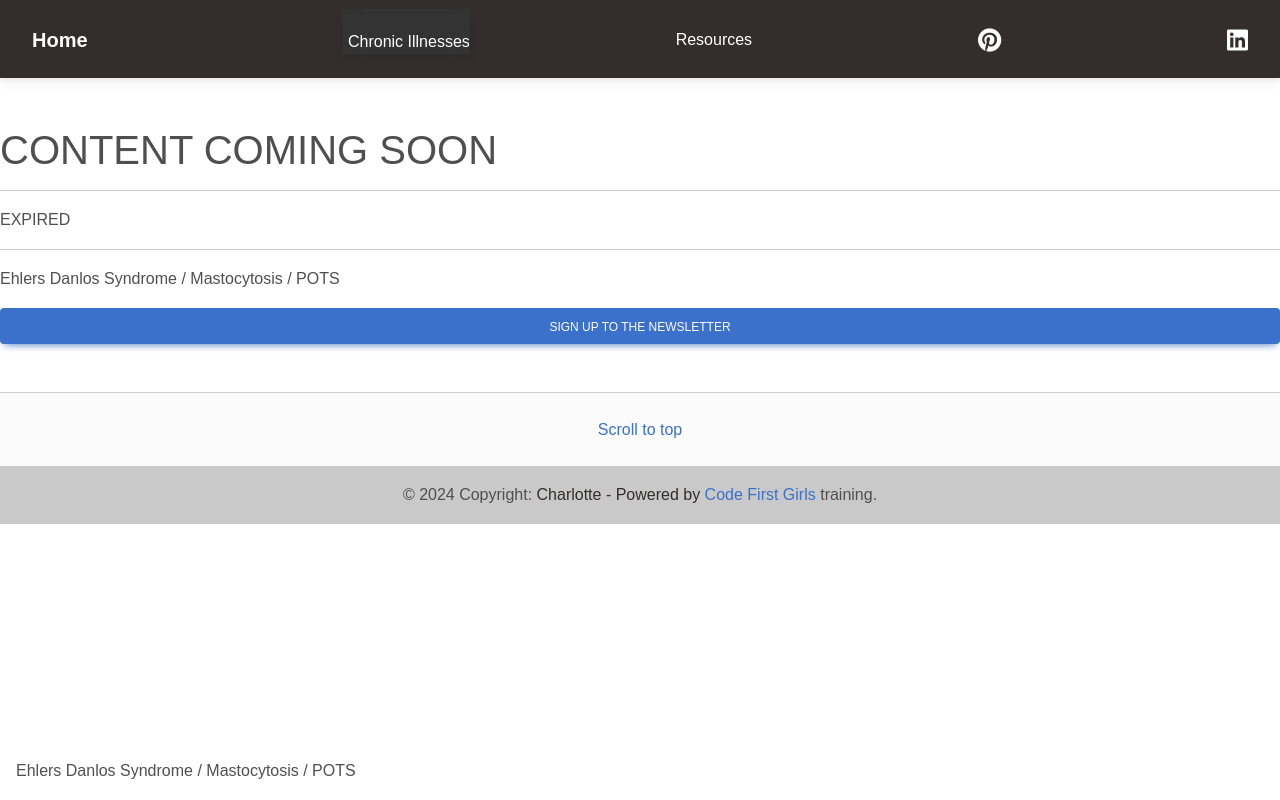
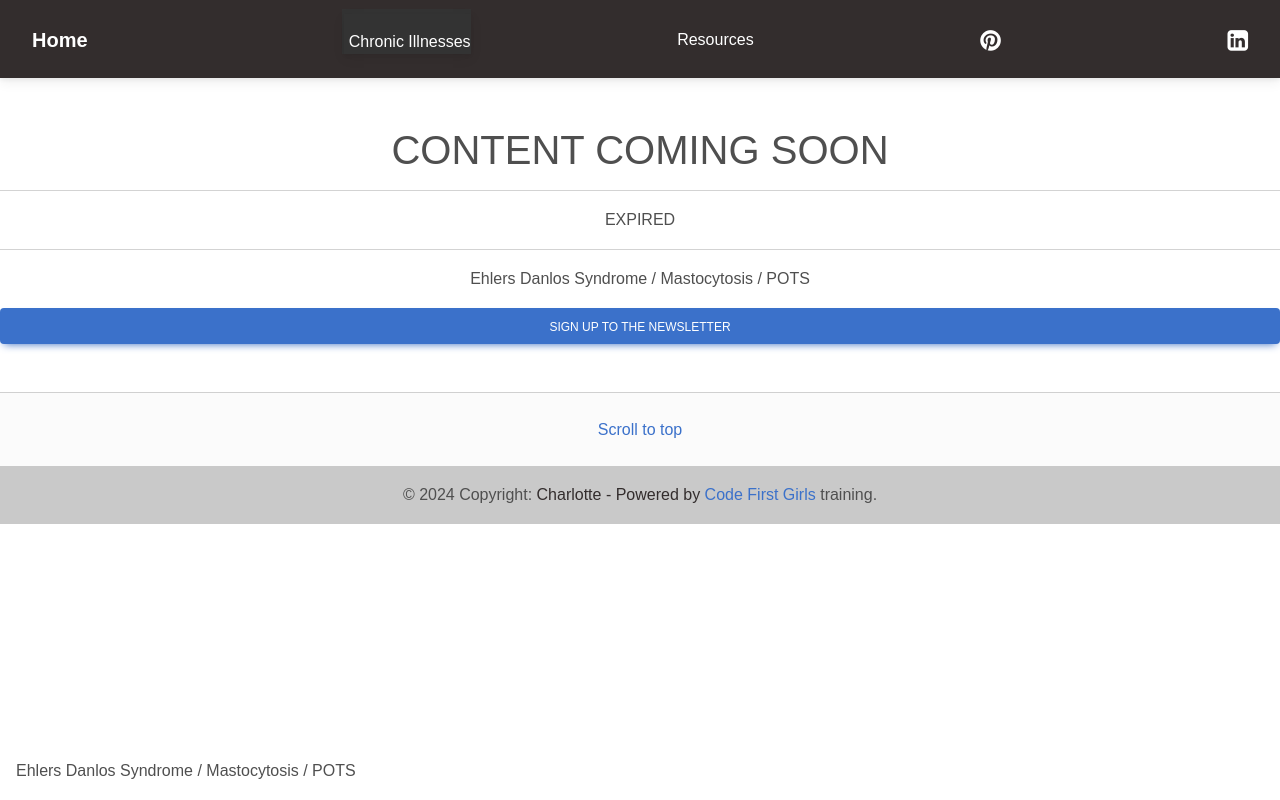
Before and after one commit to cmau1991/CFG-intro_to_web_dev, a plain HTML site: page triad.html in a window 1280 px wide. Drawn offline with nearby package versions, Linux system fonts and the light colour scheme.

Commit message:
Update triad.html

```diff
--- a/triad.html
+++ b/triad.html
@@ -239,14 +239,14 @@
       <body>
         <div class="bgimg">
           <div class="hr">
-            <h1>CONTENT COMING SOON</h1>
+            <h1><center>CONTENT COMING SOON</center></h1>
             <hr>
-            <p id="demo"></p>
+            <center><p id="demo"></p></center>
             <hr>
-            <p>Ehlers Danlos Syndrome / Mastocytosis / POTS</p>
+            <p><center>Ehlers Danlos Syndrome / Mastocytosis / POTS</center></p>
           </div>
           <div class="bottomleft1">
-            <p>Ehlers Danlos Syndrome / Mastocytosis / POTS</p>
+            <p><center>Ehlers Danlos Syndrome / Mastocytosis / POTS</center></p>
           </div>
         </div>
       </body>
```
